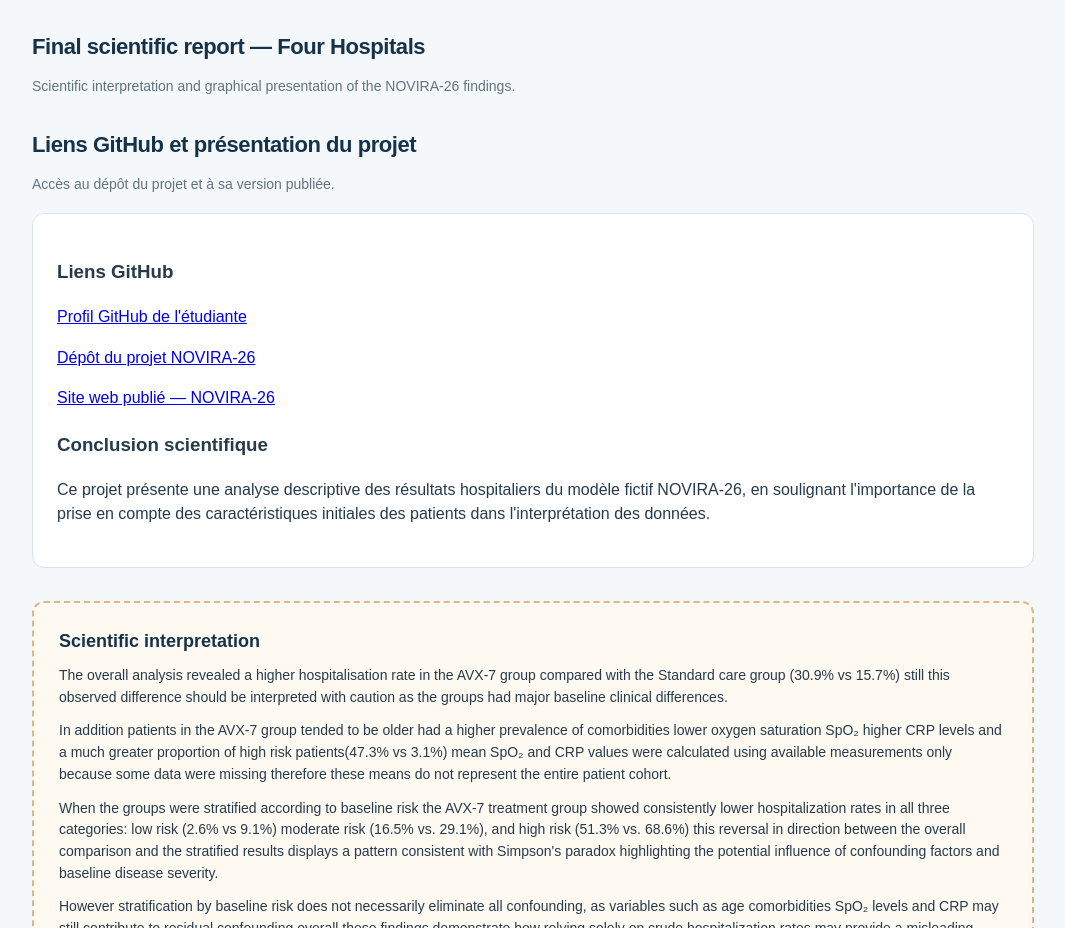
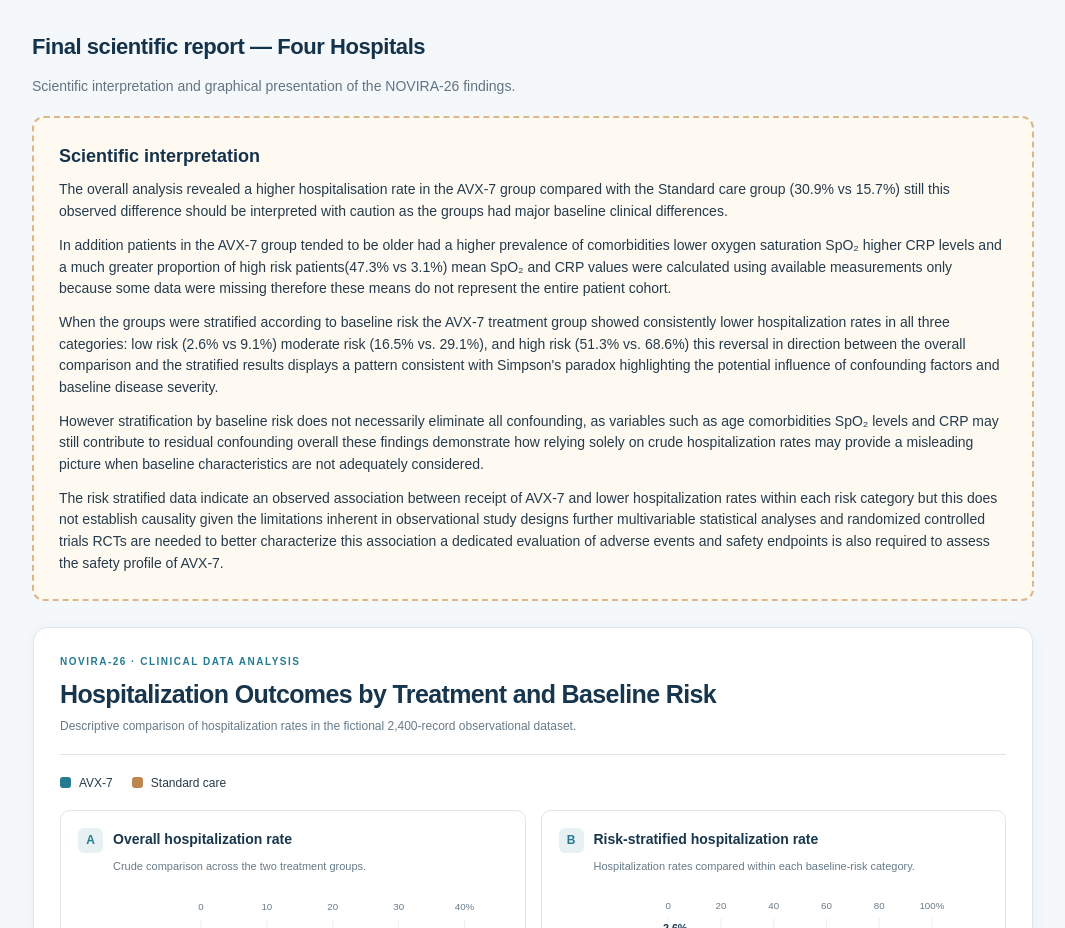
Before and after one commit to haninlynagenpharma-coder/NOVIRA-26, a plain HTML site: page index.html in a window 1280 px wide. Shown: the part 1647-2575 px from the top of the page, without its empty margins (107-1172 px from the left). Drawn offline with Linux system fonts and the light colour scheme.

Commit message:
Update index.html

```diff
--- a/index.html
+++ b/index.html
@@ -111,46 +111,8 @@
   <p class="sub">
     Scientific interpretation and graphical presentation of the NOVIRA-26 findings.
   </p>
-<!-- GITHUB PROJECT LINKS -->
-<section class="section" id="github-links">
-  <h2>Liens GitHub et présentation du projet</h2>
-  <p class="sub">
-    Accès au dépôt du projet et à sa version publiée.
-  </p>
 
-  <div class="panel">
-    <h3>Liens GitHub</h3>
 
-    <p>
-      <a href="https://github.com/haninlynagenpharma-coder"
-         target="_blank" rel="noopener noreferrer">
-        Profil GitHub de l'étudiante
-      </a>
-    </p>
-
-    <p>
-      <a href="https://github.com/haninlynagenpharma-coder/NOVIRA-26"
-         target="_blank" rel="noopener noreferrer">
-        Dépôt du projet NOVIRA-26
-      </a>
-    </p>
-
-    <p>
-      <a href="https://haninlynagenpharma-coder.github.io/NOVIRA-26/"
-         target="_blank" rel="noopener noreferrer">
-        Site web publié — NOVIRA-26
-      </a>
-    </p>
-
-    <h3>Conclusion scientifique</h3>
-    <p>
-      Ce projet présente une analyse descriptive des résultats
-      hospitaliers du modèle fictif NOVIRA-26, en soulignant
-      l'importance de la prise en compte des caractéristiques
-      initiales des patients dans l'interprétation des données.
-    </p>
-  </div>
-</section>
   <!-- STUDENT'S ORIGINAL SCIENTIFIC INTERPRETATION: PRESERVED -->
   <div class="report-placeholder">
     <h3>Scientific interpretation</h3>
```
